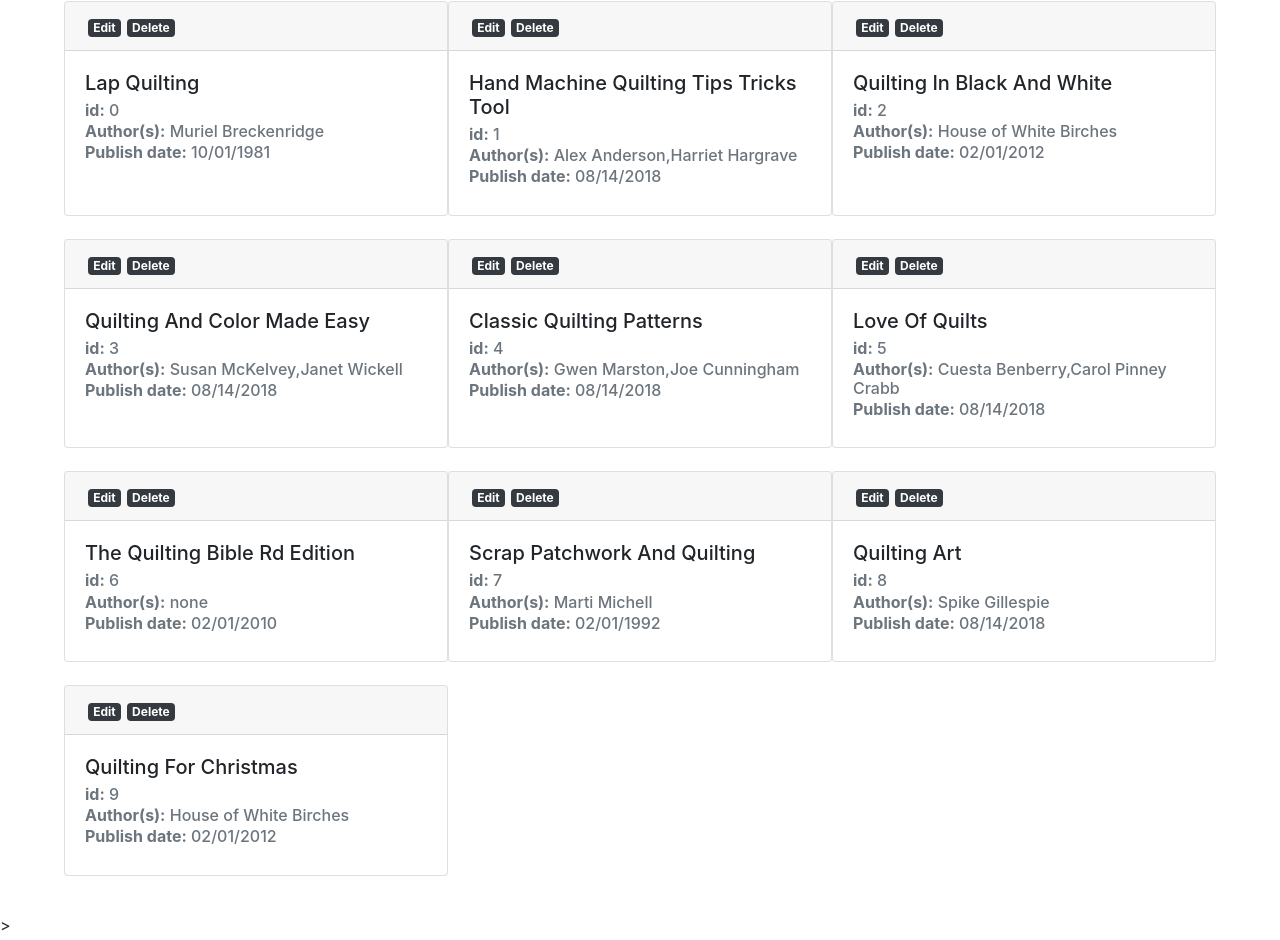
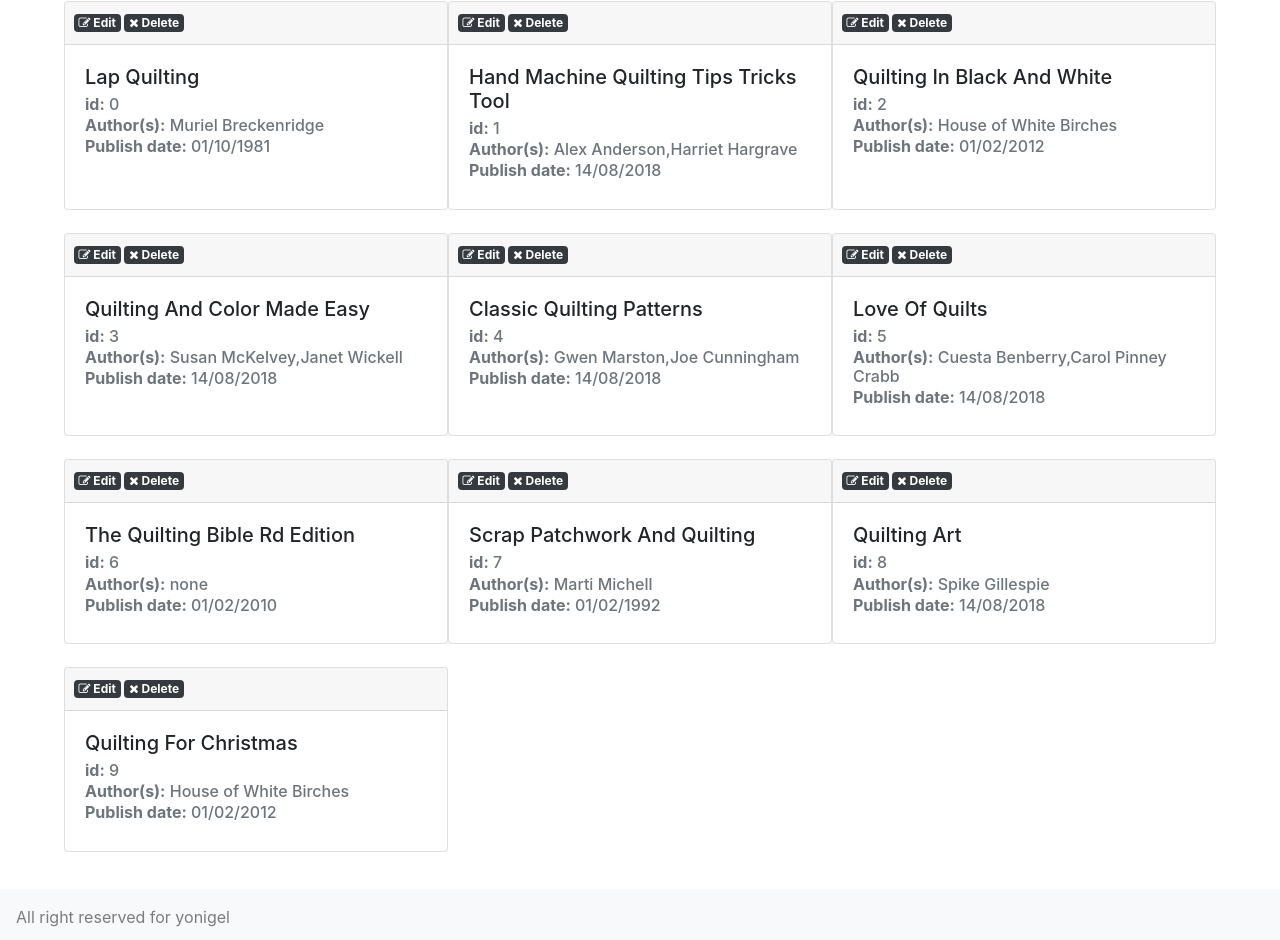
Before and after one commit to yonigel/booksAPI, an Angular app: page /books in a window 1280 px wide. Shown: the part 92-1032 px from the top of the page. Built offline with nearby package versions, Linux system fonts and the light colour scheme.

Commit message:
minor ui changes

```diff
--- a/src/app/components/booksList/books/books.component.css
+++ b/src/app/components/booksList/books/books.component.css
@@ -13,5 +13,15 @@
 }
 
 a.bookHeader {
-    margin: 0 1%;
+    margin-right: 0;
+    margin-left: 1%;
+    text-align: right;
 }
+
+div.bookHeader {
+    /* min-height: 3.5em; */
+}
+
+div.bookBody {
+    min-height: 10em;
+}
--- a/src/app/components/booksList/books/books.component.html
+++ b/src/app/components/booksList/books/books.component.html
@@ -1,20 +1,33 @@
 <div class="row bookRow" >
   <div *ngFor="let book of bookList" class="card col-md-4 bookCard">
     <div class="card-header bg-Light ">
-      <a href="#" class="badge badge-dark bookHeader" (click)="setSelectedBook(book)" data-toggle="modal" data-target="#editBook">Edit</a>
 
-      <a href="#" class="badge badge-dark bookHeader" (click)="setSelectedBook(book)" data-toggle="modal" data-target="#deleteBook">Delete</a>
+      <div class="row bookHeader">
+          <a href="#" class="badge badge-dark bookHeader" (click)="setSelectedBook(book)" data-toggle="modal" data-target="#editBook"><i class="fa fa-edit"></i> Edit
+          </a>
 
+          <a href="#" class="badge badge-dark bookHeader" (click)="setSelectedBook(book)" data-toggle="modal" data-target="#deleteBook"><i class="fa fa-close"></i> Delete</a>
+
+        <!-- <div class="col-md-8">
+            {{book.bookTitle | bookTitlePipe}}
+        </div>
+        <div class="col-md-4" style="text-align: right">
+            <a href="#" class="badge badge-dark bookHeader" (click)="setSelectedBook(book)" data-toggle="modal" data-target="#editBook"><i class="fa fa-edit"></i>
+            </a>
+
+            <a href="#" class="badge badge-dark bookHeader" (click)="setSelectedBook(book)" data-toggle="modal" data-target="#deleteBook"><i class="fa fa-close"></i></a>
+
+        </div> -->
+      </div>
     </div>
     <div class="card-body">
 
       <h5 class="card-title">{{book.bookTitle | bookTitlePipe}}</h5>
-
       <h6 class="card-subtitle mb-2 text-muted"><b>id:</b> {{book.id}}</h6>
       <h6 class="card-subtitle mb-2 text-muted"><b>Author(s):</b> {{book.authorsNames}}</h6>
       <h6 class="card-subtitle mb-2 text-muted"><b>Publish date:</b>
         <!-- {{book.getDateString()}} -->
-        {{book.publishedDate | date:"MM/dd/yyyy"}}
+        {{book.publishedDate | date:"dd/MM/yyyy"}}
         </h6>
       <!-- <button type="button" (click)="setSelectedBook(book)" class="btn btn-info buttonBookCard" data-toggle="modal" data-target="#editBook">
         Edit book
@@ -28,4 +41,4 @@
 
 
 <app-edit-book [selectedBook]="selectedBook"></app-edit-book>
-<app-delete-book [selectedBook]="selectedBook" [bookList]="bookList"></app-delete-book>>
+<app-delete-book [selectedBook]="selectedBook" [bookList]="bookList"></app-delete-book>
--- a/src/app/components/booksList/delete-book/delete-book.component.html
+++ b/src/app/components/booksList/delete-book/delete-book.component.html
@@ -11,8 +11,8 @@
           Are you sure you want to delete book <b>{{selectedBook.bookTitle}}</b>?
         </div>
         <div class="modal-footer">
-          <button type="button" class="btn btn-secondary" data-dismiss="modal">No</button>
-          <button type="button" class="btn btn-primary" (click)="deleteBook(selectedBook)">Yes</button>
+          <button type="button" class="btn btn-secondary" data-dismiss="modal">Cancel</button>
+          <button type="button" class="btn btn-primary" (click)="deleteBook(selectedBook)" data-dismiss="modal">OK</button>
         </div>
       </div>
     </div>
--- a/src/app/components/booksList/edit-book/edit-book.component.html
+++ b/src/app/components/booksList/edit-book/edit-book.component.html
@@ -21,14 +21,14 @@
           </div>
           <div class="form-group">
             <label>Published date</label>
-            <input type="text" class="form-control" id="publishedDateInput" value="{{selectedBook.publishedDate | date:'MM/dd/yyyy'}}" (keyup)="bookDateChanged($event.target.value)">
+            <input type="text" class="form-control" id="publishedDateInput" value="{{selectedBook.publishedDate | date:'dd/MM/yyyy'}}" (keyup)="bookDateChanged($event.target.value)">
             <span [hidden]="isDateValid == true" class="badge badge-danger">Date is invalid. Please enter date in format dd/mm/yyyy</span>
           </div>
         </form>
       </div>
       <div class="modal-footer">
         <button type="button" class="btn btn-secondary" data-dismiss="modal">Close</button>
-        <button type="button" class="btn btn-primary" (click)="saveBookChanges()" [attr.disabled]="(edittedBooksAuthor == '' || edittedBookTitle == '' || isDateValid == false) ? '' : null">Save changes</button>
+        <button type="button" class="btn btn-primary" (click)="saveBookChanges()" [attr.disabled]="(edittedBooksAuthor == '' || edittedBookTitle == '' || isDateValid == false) ? '' : null" data-dismiss="modal">Save changes</button>
       </div>
     </div>
   </div>
--- a/src/app/components/layout/footer/footer.component.html
+++ b/src/app/components/layout/footer/footer.component.html
@@ -1,3 +1,5 @@
-<p>
-  footer works!
-</p>
+<nav class="navbar navbar-light bg-light">
+  <span class="navbar-text">
+    All right reserved for yonigel
+  </span>
+</nav>
--- a/src/app/components/layout/header/header.component.html
+++ b/src/app/components/layout/header/header.component.html
@@ -1,7 +1,7 @@
 <nav class="navbar navbar-expand-lg navbar-dark bg-dark">
     <a class="navbar-brand" href="#">
-        <i class="fa fa-home"></i>
-        BooksAPI
+      <i class="fa fa-home"></i>
+      BooksAPI
     </a>
 
     <button class="navbar-toggler" type="button" data-toggle="collapse" data-target="#navbarNav" aria-controls="navbarNav" aria-expanded="false" aria-label="Toggle navigation">
```
Also changed, not shown: 4 other files (tests, documents, lock files or other folders).
